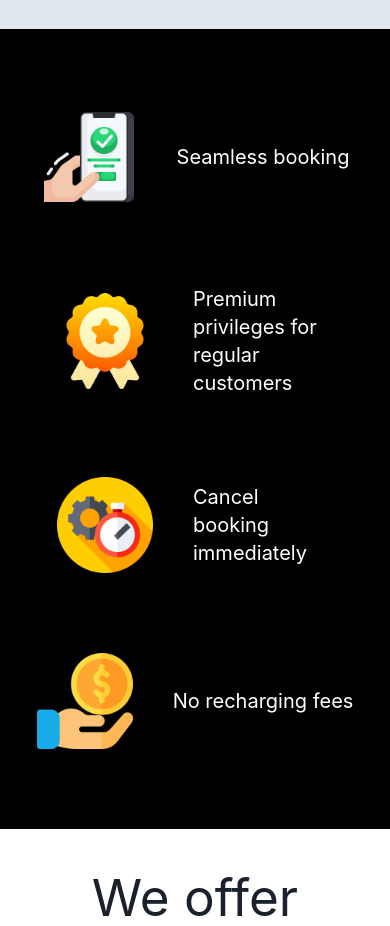
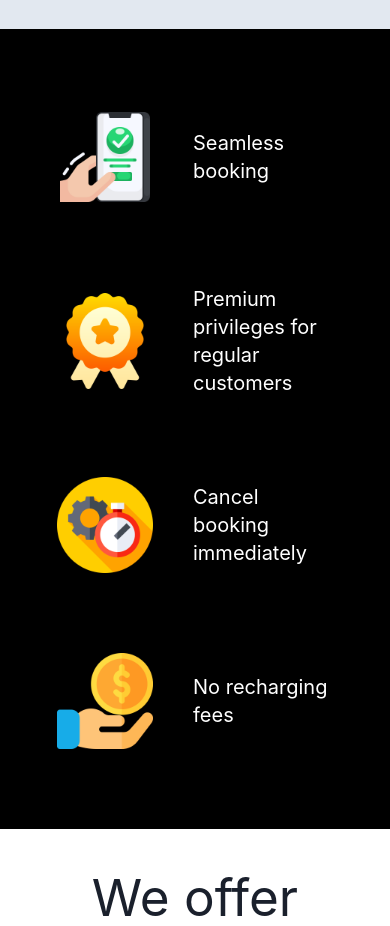
Before and after one commit to copypastemaster/car-rental, a React (Vite) app: page / in a window 390 px wide. Shown: the part 4360-5286 px from the top of the page. Built offline with nearby package versions, Linux system fonts and the light colour scheme.

Commit message:
fix: service headers not aligning on smaller devices

```diff
--- a/src/components/ServicesHeader.tsx
+++ b/src/components/ServicesHeader.tsx
@@ -9,7 +9,7 @@ export default function ServicesHeader() {
     <div className='flex flex-col place-items-center md:flex-row md:flex-wrap md:justify-evenly md:gap-10 bg-black'>
         <div className='flex max-xs:gap-10 gap-10 max-xs:place-items-center sm:gap-24 md:gap-5 pt-20 md:pb-20'>
             <img src={booking} className='h-24'/>
-            <h2 className='text-white sm:max-w-[120px]  text-xl md:text-2xl'>Seamless booking</h2>
+            <h2 className='text-white max-w-[140px] sm:max-w-[120px]  text-xl md:text-2xl'>Seamless booking</h2>
         </div>
 
         <div className='flex max-xs:gap-10 gap-10 max-xs:place-items-center sm:gap-24 md:gap-5 pt-20 md:pb-20'>
@@ -24,7 +24,7 @@ export default function ServicesHeader() {
 
         <div className='flex max-xs:gap-10 gap-10 max-xs:place-items-center  sm:gap-24 md:gap-5 pt-20 pb-20'>
             <img src={money} className='h-24'/>
-            <h2 className='md:text-2xl sm:max-w-[120px]  text-xl  text-white'>No recharging fees</h2>
+            <h2 className='max-w-[140px] md:text-2xl sm:max-w-[120px]  text-xl  text-white'>No recharging fees</h2>
         </div>
     </div>
   )
```
